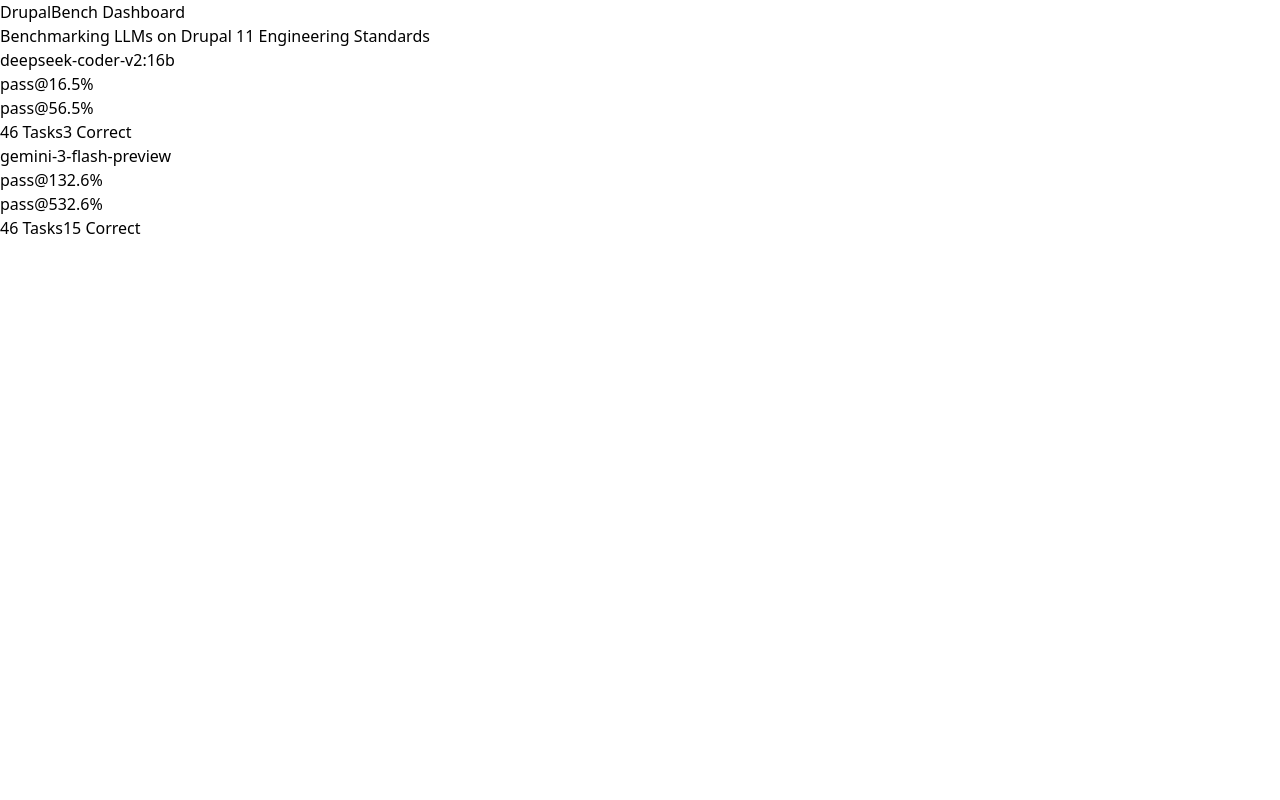
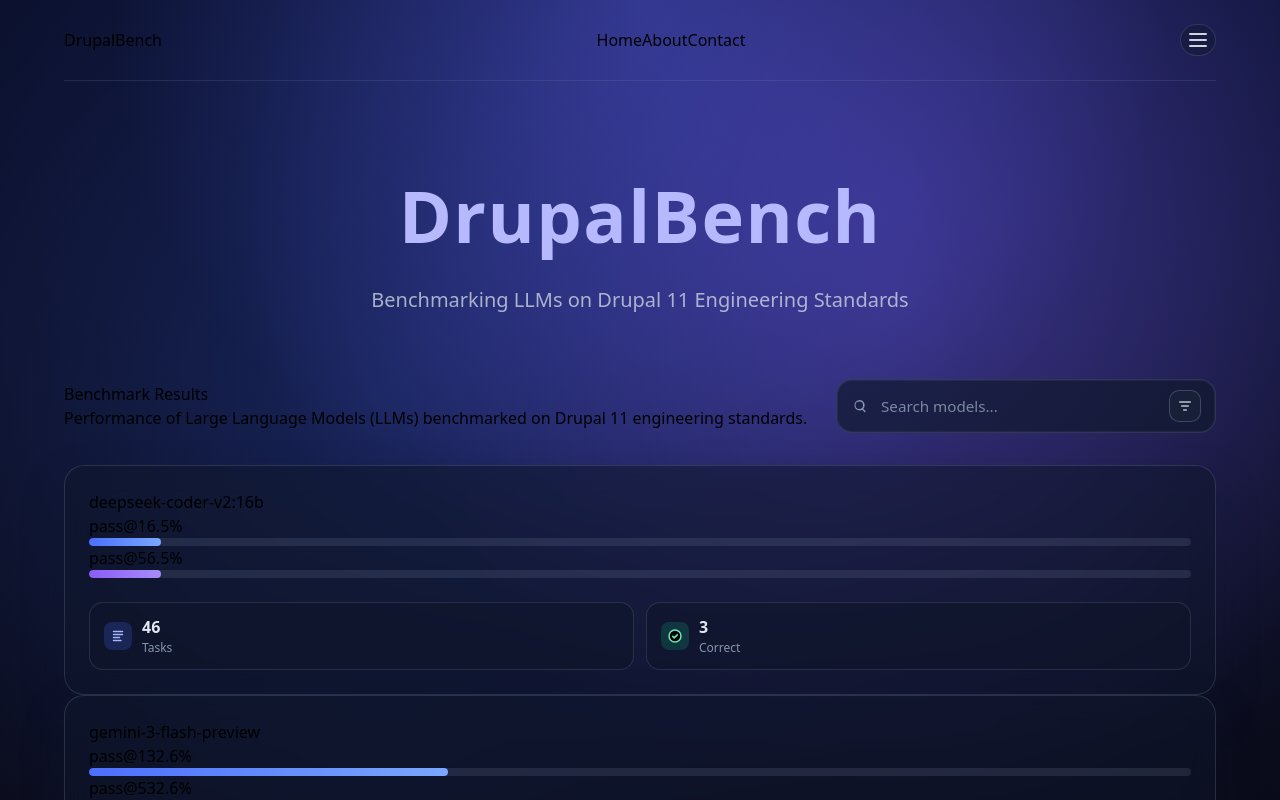
Before and after one commit to seutje/DrupalBench, a React (Vite) app in the folder frontend/: page / in a window 1280 px wide. Shown: the top 800 px of the page. Built offline with nearby package versions, Linux system fonts and the light colour scheme.

Commit message:
Better frontend.

```diff
--- a/frontend/src/App.css
+++ b/frontend/src/App.css
@@ -2,3 +2,231 @@
   width: 100%;
   margin: 0 auto;
 }
+
+.app-shell {
+  min-height: 100vh;
+  background: radial-gradient(circle at top, rgba(88, 101, 242, 0.35), transparent 45%),
+    radial-gradient(circle at 70% 30%, rgba(119, 87, 220, 0.3), transparent 45%),
+    linear-gradient(180deg, #0a0f2a 0%, #0a0d1e 55%, #0a0a18 100%);
+  position: relative;
+  overflow: hidden;
+  padding: 24px clamp(24px, 5vw, 80px) 64px;
+}
+
+.app-glow {
+  position: absolute;
+  inset: 0;
+  background: radial-gradient(circle at 70% 20%, rgba(83, 76, 214, 0.4), transparent 55%),
+    radial-gradient(circle at 30% 40%, rgba(64, 102, 255, 0.25), transparent 55%);
+  pointer-events: none;
+  z-index: 0;
+}
+
+.app-nav {
+  position: relative;
+  z-index: 1;
+  display: flex;
+  align-items: center;
+  justify-content: space-between;
+  padding-bottom: 24px;
+  border-bottom: 1px solid rgba(148, 163, 184, 0.15);
+}
+
+.menu-button {
+  display: flex;
+  flex-direction: column;
+  gap: 4px;
+  padding: 8px;
+  border-radius: 999px;
+  border: 1px solid rgba(148, 163, 184, 0.2);
+  background: rgba(15, 23, 42, 0.4);
+  transition: border 0.3s ease, background 0.3s ease;
+}
+
+.menu-button span {
+  width: 18px;
+  height: 2px;
+  background: rgba(226, 232, 240, 0.9);
+  border-radius: 999px;
+}
+
+.menu-button:hover {
+  border-color: rgba(129, 140, 248, 0.6);
+  background: rgba(30, 41, 59, 0.65);
+}
+
+.hero {
+  position: relative;
+  z-index: 1;
+  margin: 80px auto 64px;
+  text-align: center;
+  max-width: 820px;
+}
+
+.hero-title {
+  font-size: clamp(2.5rem, 6vw, 4.5rem);
+  font-weight: 700;
+  color: #b7b9ff;
+  letter-spacing: 0.02em;
+}
+
+.hero-subtitle {
+  margin-top: 16px;
+  font-size: clamp(1rem, 2vw, 1.25rem);
+  color: rgba(226, 232, 240, 0.7);
+}
+
+.results-section {
+  position: relative;
+  z-index: 1;
+}
+
+.results-header {
+  display: flex;
+  flex-direction: column;
+  gap: 24px;
+  margin-bottom: 32px;
+}
+
+@media (min-width: 768px) {
+  .results-header {
+    flex-direction: row;
+    align-items: center;
+    justify-content: space-between;
+  }
+}
+
+.search-wrapper {
+  display: flex;
+  align-items: center;
+  gap: 12px;
+  padding: 10px 14px;
+  border-radius: 16px;
+  background: rgba(15, 23, 42, 0.65);
+  border: 1px solid rgba(148, 163, 184, 0.2);
+  box-shadow: inset 0 0 0 1px rgba(148, 163, 184, 0.08);
+  max-width: 380px;
+  width: 100%;
+}
+
+.search-icon {
+  width: 18px;
+  height: 18px;
+  color: rgba(148, 163, 184, 0.9);
+}
+
+.search-input {
+  flex: 1;
+  background: transparent;
+  border: none;
+  outline: none;
+  color: #e2e8f0;
+  font-size: 0.95rem;
+}
+
+.search-input::placeholder {
+  color: rgba(148, 163, 184, 0.8);
+}
+
+.filter-button {
+  display: flex;
+  align-items: center;
+  justify-content: center;
+  width: 32px;
+  height: 32px;
+  border-radius: 10px;
+  border: 1px solid rgba(148, 163, 184, 0.3);
+  background: rgba(30, 41, 59, 0.45);
+  color: rgba(226, 232, 240, 0.8);
+}
+
+.filter-button svg {
+  width: 16px;
+  height: 16px;
+}
+
+.glass-card {
+  background: rgba(15, 23, 42, 0.55);
+  border: 1px solid rgba(148, 163, 184, 0.2);
+  border-radius: 20px;
+  padding: 24px;
+  box-shadow: 0 20px 40px rgba(15, 23, 42, 0.35);
+  backdrop-filter: blur(14px);
+  transition: border 0.3s ease, transform 0.3s ease;
+  cursor: pointer;
+}
+
+.glass-card:hover {
+  border-color: rgba(129, 140, 248, 0.6);
+  transform: translateY(-2px);
+}
+
+.progress-track {
+  background: rgba(148, 163, 184, 0.15);
+  border-radius: 999px;
+  height: 8px;
+  overflow: hidden;
+}
+
+.progress-bar {
+  height: 100%;
+  border-radius: 999px;
+}
+
+.progress-blue {
+  background: linear-gradient(90deg, #4c6fff 0%, #7aa8ff 100%);
+}
+
+.progress-purple {
+  background: linear-gradient(90deg, #8b5cf6 0%, #a78bfa 100%);
+}
+
+.stat-cards {
+  display: grid;
+  grid-template-columns: repeat(2, minmax(0, 1fr));
+  gap: 12px;
+  margin-top: 24px;
+}
+
+.stat-card {
+  display: flex;
+  align-items: center;
+  gap: 10px;
+  padding: 12px 14px;
+  border-radius: 14px;
+  border: 1px solid rgba(148, 163, 184, 0.18);
+  background: rgba(15, 23, 42, 0.6);
+}
+
+.stat-icon {
+  width: 28px;
+  height: 28px;
+  border-radius: 8px;
+  display: flex;
+  align-items: center;
+  justify-content: center;
+  background: rgba(76, 111, 255, 0.2);
+  color: #a5b4fc;
+}
+
+.stat-icon.success {
+  background: rgba(16, 185, 129, 0.2);
+  color: #6ee7b7;
+}
+
+.stat-icon svg {
+  width: 18px;
+  height: 18px;
+}
+
+.stat-value {
+  display: block;
+  font-weight: 600;
+  color: #e2e8f0;
+}
+
+.stat-label {
+  display: block;
+  font-size: 0.75rem;
+  color: rgba(148, 163, 184, 0.9);
+}
--- a/frontend/src/App.tsx
+++ b/frontend/src/App.tsx
@@ -1,4 +1,4 @@
-import { useState } from 'react'
+import { useMemo, useState } from 'react'
 import _results from './data/results.json'
 const results = _results as unknown as ModelResult[];
 
@@ -29,10 +29,19 @@
 
 function App() {
   const [selectedModel, setSelectedModel] = useState<ModelResult | null>(null);
+  const [searchQuery, setSearchQuery] = useState('');
+
+  const filteredResults = useMemo(() => {
+    if (!searchQuery.trim()) {
+      return results;
+    }
+    const normalizedQuery = normalizeText(searchQuery);
+    return results.filter((model) => fuzzyMatch(normalizeText(model.model_name), normalizedQuery));
+  }, [searchQuery]);
 
   if (selectedModel) {
     return (
-      <div className="min-h-screen bg-gray-900 text-white p-8">
+      <div className="app-shell text-white p-8">
         <button
           onClick={() => setSelectedModel(null)}
           className="mb-6 px-4 py-2 bg-blue-600 hover:bg-blue-700 rounded transition"
@@ -103,57 +112,158 @@
   }
 
   return (
-    <div className="min-h-screen bg-gray-900 text-white p-8">
-      <header className="mb-12 text-center">
-        <h1 className="text-5xl font-extrabold mb-4 text-transparent bg-clip-text bg-gradient-to-r from-blue-400 to-purple-500">
-          DrupalBench Dashboard
-        </h1>
-        <p className="text-gray-400 text-lg">
+    <div className="app-shell text-white">
+      <div className="app-glow" aria-hidden="true"></div>
+      <nav className="app-nav">
+        <div className="flex items-center gap-2 font-semibold text-xl text-indigo-200">
+          <span className="text-indigo-400">DrupalBench</span>
+        </div>
+        <div className="hidden md:flex items-center gap-8 text-sm text-slate-200/80">
+          <button className="hover:text-white transition">Home</button>
+          <button className="hover:text-white transition">About</button>
+          <button className="hover:text-white transition">Contact</button>
+        </div>
+        <button className="menu-button" aria-label="Open menu">
+          <span></span>
+          <span></span>
+          <span></span>
+        </button>
+      </nav>
+
+      <header className="hero">
+        <h1 className="hero-title">DrupalBench</h1>
+        <p className="hero-subtitle">
           Benchmarking LLMs on Drupal 11 Engineering Standards
         </p>
       </header>
 
-      <div className="grid grid-cols-1 md:grid-cols-2 lg:grid-cols-3 gap-8">
-        {results.map((model: ModelResult) => (
+      <section className="results-section">
+        <div className="results-header">
+          <div>
+            <h2 className="text-2xl md:text-3xl font-semibold">Benchmark Results</h2>
+            <p className="text-slate-300/80 mt-2 max-w-2xl">
+              Performance of Large Language Models (LLMs) benchmarked on Drupal 11 engineering standards.
+            </p>
+          </div>
+          <div className="search-wrapper">
+            <svg className="search-icon" viewBox="0 0 24 24" aria-hidden="true">
+              <path
+                d="M11 4a7 7 0 0 1 5.3 11.7l3 3a1 1 0 0 1-1.4 1.4l-3-3A7 7 0 1 1 11 4Zm0 2a5 5 0 1 0 0 10 5 5 0 0 0 0-10Z"
+                fill="currentColor"
+              />
+            </svg>
+            <input
+              type="search"
+              placeholder="Search models..."
+              value={searchQuery}
+              onChange={(event) => setSearchQuery(event.target.value)}
+              className="search-input"
+            />
+            <button className="filter-button" aria-label="Filter options">
+              <svg viewBox="0 0 24 24" aria-hidden="true">
+                <path
+                  d="M4 6h16M7 12h10M10 18h4"
+                  stroke="currentColor"
+                  strokeWidth="2"
+                  strokeLinecap="round"
+                />
+              </svg>
+            </button>
+          </div>
+        </div>
+
+        <div className="grid grid-cols-1 md:grid-cols-2 gap-6">
+          {filteredResults.map((model: ModelResult) => (
             <div
               key={model.model_name}
-            className="bg-gray-800 rounded-xl p-6 border border-gray-700 hover:border-blue-500 transition cursor-pointer group"
+              className="glass-card"
               onClick={() => setSelectedModel(model)}
             >
-            <h2 className="text-2xl font-bold mb-4 group-hover:text-blue-400 transition">
+              <h3 className="text-lg md:text-xl font-semibold mb-6 text-white/90">
                 {model.model_name}
-            </h2>
-            <div className="space-y-3">
-              <div className="flex justify-between items-center">
-                <span className="text-gray-400">pass@1</span>
-                <span className="font-semibold">{(model.pass_at_1 * 100).toFixed(1)}%</span>
+              </h3>
+              <div className="space-y-5">
+                <div className="flex justify-between items-center text-sm text-slate-300">
+                  <span>pass@1</span>
+                  <span className="text-white font-semibold">{(model.pass_at_1 * 100).toFixed(1)}%</span>
                 </div>
-              <div className="w-full bg-gray-700 rounded-full h-2">
+                <div className="progress-track">
                   <div
-                  className="bg-blue-500 h-2 rounded-full"
+                    className="progress-bar progress-blue"
                     style={{ width: `${model.pass_at_1 * 100}%` }}
                   ></div>
                 </div>
-              <div className="flex justify-between items-center pt-2">
-                <span className="text-gray-400">pass@5</span>
-                <span className="font-semibold">{(model.pass_at_5 * 100).toFixed(1)}%</span>
+                <div className="flex justify-between items-center text-sm text-slate-300 pt-2">
+                  <span>pass@5</span>
+                  <span className="text-white font-semibold">{(model.pass_at_5 * 100).toFixed(1)}%</span>
                 </div>
-              <div className="w-full bg-gray-700 rounded-full h-2">
+                <div className="progress-track">
                   <div
-                  className="bg-purple-500 h-2 rounded-full"
+                    className="progress-bar progress-purple"
                     style={{ width: `${model.pass_at_5 * 100}%` }}
                   ></div>
                 </div>
               </div>
-            <div className="mt-6 flex justify-between text-sm text-gray-500">
-              <span>{model.total_tasks} Tasks</span>
-              <span>{model.total_correct} Correct</span>
+              <div className="stat-cards">
+                <div className="stat-card">
+                  <div className="stat-icon">
+                    <svg viewBox="0 0 24 24" aria-hidden="true">
+                      <path
+                        d="M6 6h12M6 10h12M6 14h8M6 18h10"
+                        stroke="currentColor"
+                        strokeWidth="2"
+                        strokeLinecap="round"
+                      />
+                    </svg>
+                  </div>
+                  <div>
+                    <span className="stat-value">{model.total_tasks}</span>
+                    <span className="stat-label">Tasks</span>
+                  </div>
+                </div>
+                <div className="stat-card">
+                  <div className="stat-icon success">
+                    <svg viewBox="0 0 24 24" aria-hidden="true">
+                      <path
+                        d="M9 12.5l2 2 4-4M12 4a8 8 0 1 1 0 16 8 8 0 0 1 0-16Z"
+                        stroke="currentColor"
+                        strokeWidth="2"
+                        strokeLinecap="round"
+                        strokeLinejoin="round"
+                      />
+                    </svg>
+                  </div>
+                  <div>
+                    <span className="stat-value">{model.total_correct}</span>
+                    <span className="stat-label">Correct</span>
+                  </div>
+                </div>
               </div>
             </div>
           ))}
         </div>
+      </section>
     </div>
   )
 }
 
 export default App
+
+const normalizeText = (value: string) =>
+  value.toLowerCase().replace(/[^a-z0-9]+/g, '');
+
+const fuzzyMatch = (target: string, query: string) => {
+  if (!query) {
+    return true;
+  }
+  let targetIndex = 0;
+  for (let index = 0; index < query.length; index += 1) {
+    const queryChar = query[index];
+    targetIndex = target.indexOf(queryChar, targetIndex);
+    if (targetIndex === -1) {
+      return false;
+    }
+    targetIndex += 1;
+  }
+  return true;
+};
```
Lines whose indentation alone changed are shown as unchanged.
